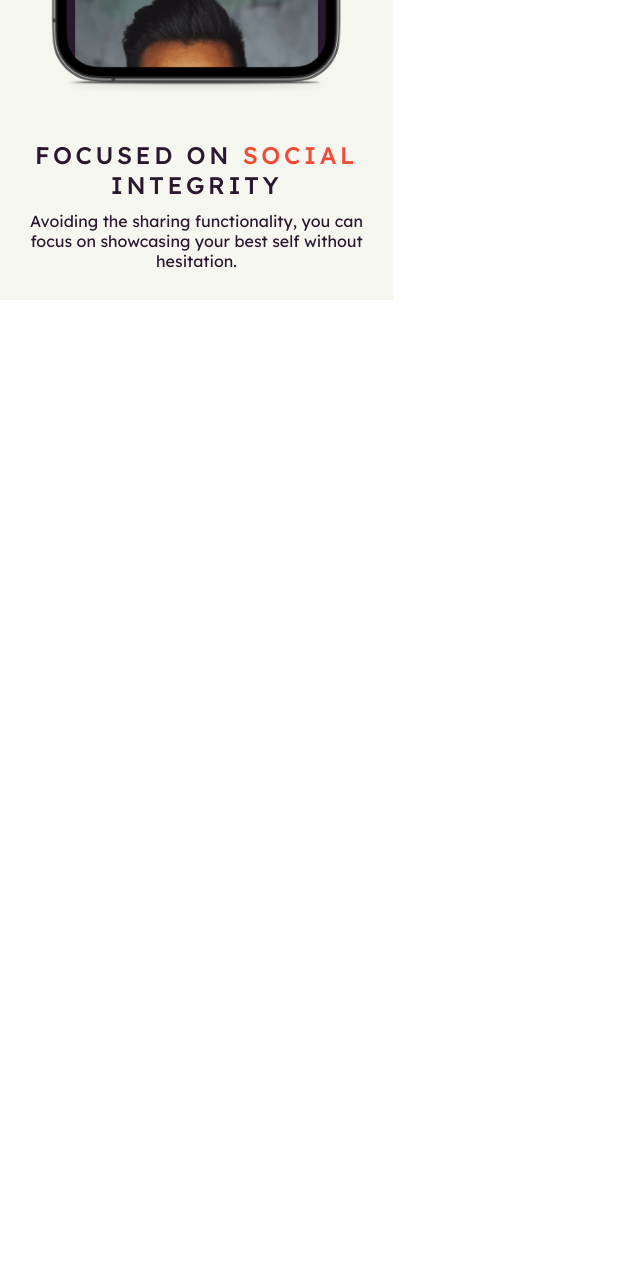
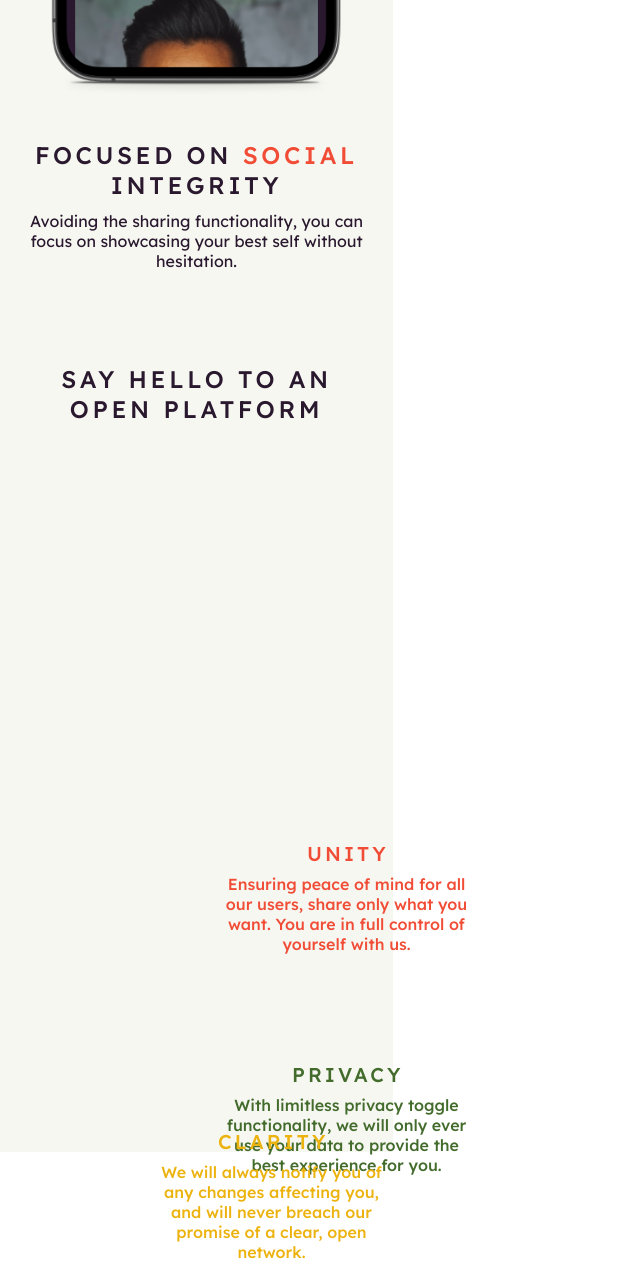
Before and after one commit to Peasoup90/Figma-capstone-project, a plain HTML site: page index.html in a window 1280 px wide. Shown: the part 1404-2666 px from the top of the page, without its empty margins (0-640 px from the left). Before the commit the page ends 1704 px from the top, so only its background shows below. Drawn offline with Linux system fonts and the light colour scheme.

Commit message:
adding lower middle seciton content css to be completed

```diff
--- a/index.html
+++ b/index.html
@@ -31,5 +31,29 @@
 
     </section>
     <!--upper middle end-->
+    <!--lower middle start-->
+    <section class="lower-middle">
+        <h2 class="lower-title">Say Hello to an Open platform</h2>
+        <div class="key-articles">
+            <article class="unity-title">
+                <h3 class="unityh3">unity</h3>
+                <p class="unity-text">Ensuring peace of mind for all our users, share only what you want. You are in full control of yourself with us.</p>
+
+            </article>
+            <article class="privacy-title">
+                <h3 class="privacyh3">privacy</h3>
+                <p class="privacy-text">With limitless privacy toggle functionality, we will only ever use your data to provide the best experience for you.</p>
+
+            </article>
+            <article class="clarity-title">
+                <h3 class="clarityh3">clarity</h3>
+                <p class="clarity-text">We will always notify you of any changes affecting you, and will never breach our promise of a clear, open network.</p>
+
+            </article>
+
+        </div>
+
+    </section>
+    <!--lower middle end-->
 </body>
 </html>
--- a/style.css
+++ b/style.css
@@ -183,7 +183,183 @@ color: #29182E;
 /* upper middle end*/
 
 /* lower middle start*/
+.lower-middle {
+    position: absolute;
+width: 393px;
+height: 852px;
+left: 0px;
+top: 1704px;
 
+
+background: #F6F7F1;
+}
+
+.lower-title {
+    position: absolute;
+width: 343px;
+height: 60px;
+left: 25px;
+top: 44px;
+
+font-family: 'Lexend Deca';
+font-style: normal;
+font-weight: 500;
+font-size: 24px;
+line-height: 30px;
+text-align: center;
+letter-spacing: 0.15em;
+text-transform: uppercase;
+
+color: #29182E;
+}
+
+.key-articles {
+position: absolute;
+width: 243px;
+height: 638px;
+left: 75px;
+top: 154px;
+align-content: center;
+}
+
+.unity-title {
+    position: absolute;
+    width: 243px;
+    height: 176px;
+    left: 75px;
+    top: 154px;
+}
+
+.unityh3 {
+    position: absolute;
+width: 79px;
+height: 28px;
+left: 157px;
+top: 212px;
+
+font-family: 'Lexend Deca';
+font-style: normal;
+font-weight: 500;
+font-size: 20px;
+line-height: 28px;
+/* identical to box height, or 140% */
+
+letter-spacing: 0.15em;
+text-transform: uppercase;
+
+color: #F14C36;
+}
+
+.unity-text {
+    position: absolute;
+width: 243px;
+height: 80px;
+left: 75px;
+top: 250px;
+
+font-family: 'Lexend Deca';
+font-style: normal;
+font-weight: 500;
+font-size: 16px;
+line-height: 20px;
+text-align: center;
+
+color: #F14C36;
+
+}
+
+.privacy-title {
+    position: absolute;
+width: 243px;
+height: 176px;
+left: 75px;
+top: 154px;
+}
+
+.privacyh3 {
+    position: absolute;
+width: 109px;
+height: 28px;
+left: 142px;
+top: 433px;
+
+font-family: 'Lexend Deca';
+font-style: normal;
+font-weight: 500;
+font-size: 20px;
+line-height: 28px;
+/* identical to box height, or 140% */
+
+letter-spacing: 0.15em;
+text-transform: uppercase;
+
+color: #436B2C;
+
+}
+
+.privacy-text {
+    position: absolute;
+width: 243px;
+height: 80px;
+left: 75px;
+top: 471px;
+
+font-family: 'Lexend Deca';
+font-style: normal;
+font-weight: 500;
+font-size: 16px;
+line-height: 20px;
+text-align: center;
+
+color: #436B2C;
+}
+
+.carity-title {
+    position: absolute;
+width: 243px;
+height: 176px;
+left: 75px;
+top: 154px;
+}
+
+.clarityh3 {
+    position: absolute;
+width: 108px;
+height: 28px;
+left: 143px;
+top: 654px;
+
+font-family: 'Lexend Deca';
+font-style: normal;
+font-weight: 500;
+font-size: 20px;
+line-height: 28px;
+/* identical to box height, or 140% */
+
+letter-spacing: 0.15em;
+text-transform: uppercase;
+
+color: #ECB20D;
+}
+
+.clarity-text {
+    position: absolute;
+width: 243px;
+height: 100px;
+left: 75px;
+top: 692px;
+
+font-family: 'Lexend Deca';
+font-style: normal;
+font-weight: 500;
+font-size: 16px;
+line-height: 20px;
+display: flex;
+align-items: center;
+text-align: center;
+
+color: #ECB20D;
+}
 /* lower middle end*/
 
 /* footer start*/
```
